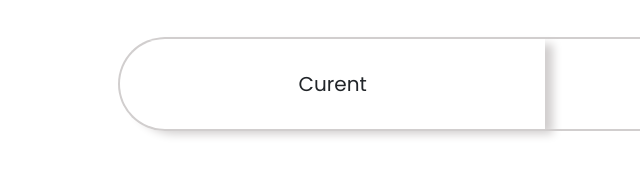
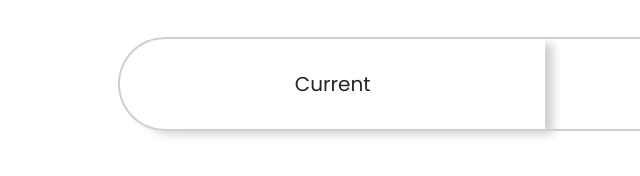
Before and after one commit to asgarovf/simitlab, a plain HTML site: page projects.html in a window 1280 px wide. Shown: the part 403-579 px from the top of the page, 95-735 px from the left. Drawn offline with nearby package versions, Linux system fonts and the light colour scheme.

Commit message:
Update projects.html

```diff
--- a/projects.html
+++ b/projects.html
@@ -78,7 +78,7 @@
         <div class="container-fluid" style="margin-top: 5rem !important">
             <div class="row justify-content-center mt-5">
                 <div class="col-6 col-md-4 text-center project-header-div-left active-left" id="current">
-                    <span class="project-header-text">Curent</span>
+                    <span class="project-header-text">Current</span>
                 </div>
                 <div class="col-6 col-md-4 text-center project-header-div-right" id="past">
                    <span class="project-header-text">Past</span>
```
